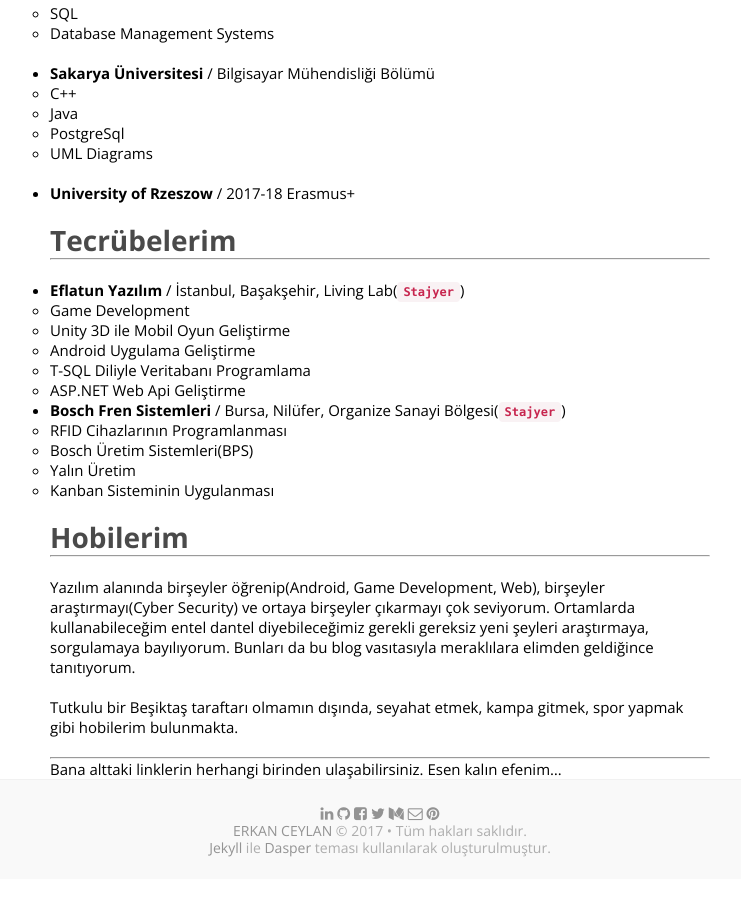
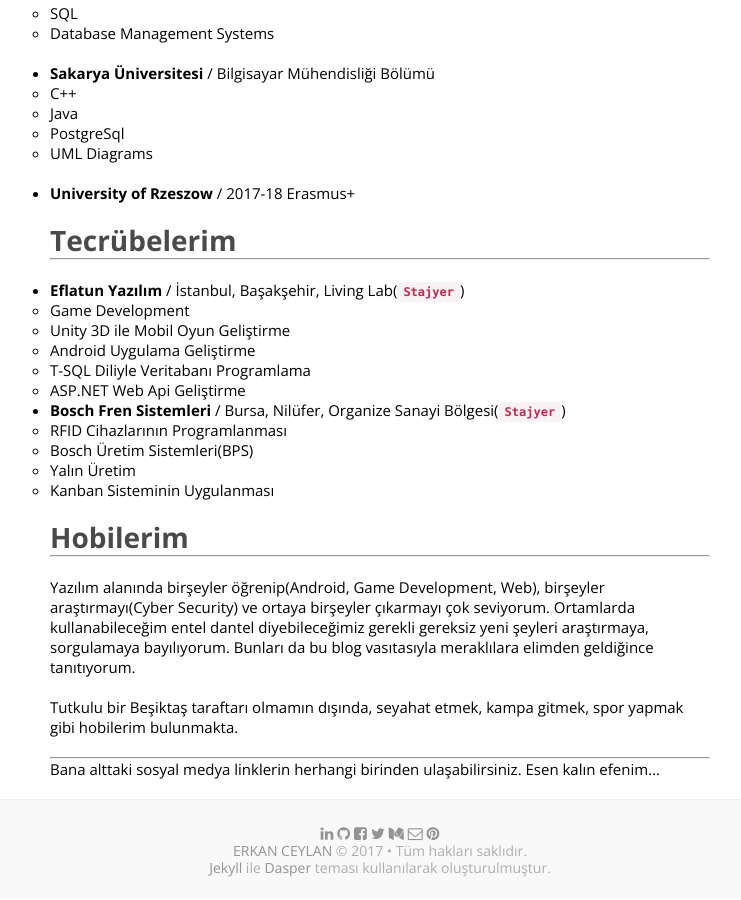
Before and after one commit to erkanceylan/blog, a Jekyll site: the page built from about.md, in a window 1280 px wide and 900 px high, scrolled down 675 px. Shown: the whole window, without its empty margins (260-1001 px from the left). Built offline with Jekyll 4.4.1, drawn with Linux system fonts in a browser that asks for light colours.

Commit message:
Update about.md

```diff
--- a/about.md
+++ b/about.md
@@ -60,8 +60,8 @@
 
 ***********
 
-Bana alttaki linklerin herhangi birinden ulaşabilirsiniz. Esen kalın efenim...
-
+Bana alttaki sosyal medya linklerin herhangi birinden ulaşabilirsiniz. Esen kalın efenim...
+<br/>
 
 
 [erkanceylan]: https://erkanceylan.com
```
